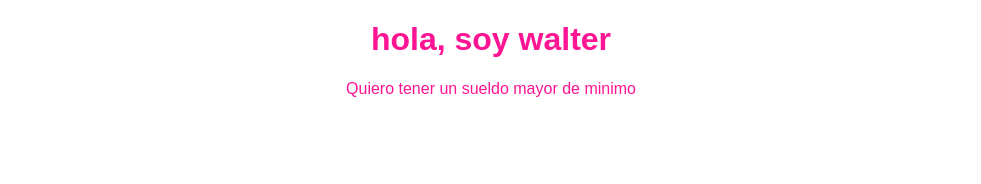
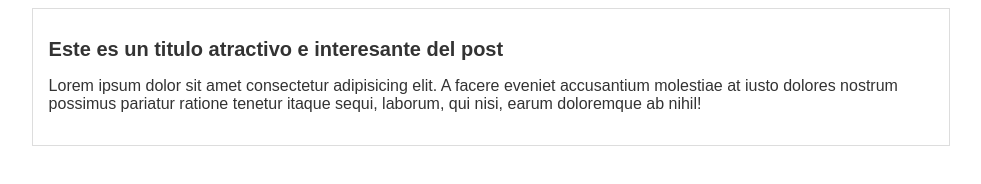
Before and after one commit to jbaxax/blog, a plain HTML site: page index.html in a window 1280 px wide. Shown: the whole page, without its empty margins (149-1130 px from the left). Drawn offline with Linux system fonts and the light colour scheme.

Commit message:
commit al master

```diff
--- a/css/estilos.css
+++ b/css/estilos.css
@@ -1,5 +1,18 @@
 body{
-    color: deeppink;
-    text-align: center;
+    color: #333;
+    text-align: left;
     font-family: "Arial";
 }
+
+#container{
+    width: 70%;
+    padding: 1em;
+    text-align: left;
+    border: 1px solid #DDD;
+    margin: 0 auto;
+}
+
+#container h1
+{
+    font-size: 20px;
+}
--- a/index.html
+++ b/index.html
@@ -7,7 +7,14 @@
     <title>Index</title>
 </head>
 <body>
-    <h1>hola, soy walter</h1>
-    <p>Quiero tener un sueldo mayor de minimo</p>
+    <div id="container">
+        <h1>
+            Este es un titulo atractivo e interesante del post
+        </h1>
+        <p>
+            Lorem ipsum dolor sit amet consectetur adipisicing elit. A facere eveniet accusantium molestiae at iusto dolores nostrum possimus pariatur ratione tenetur itaque sequi, laborum, qui nisi, earum doloremque ab nihil!
+        </p>
+
+    </div>
 </body>
 </html>
```
Also changed, not shown: hola.txt (deleted), hula.html (deleted).
